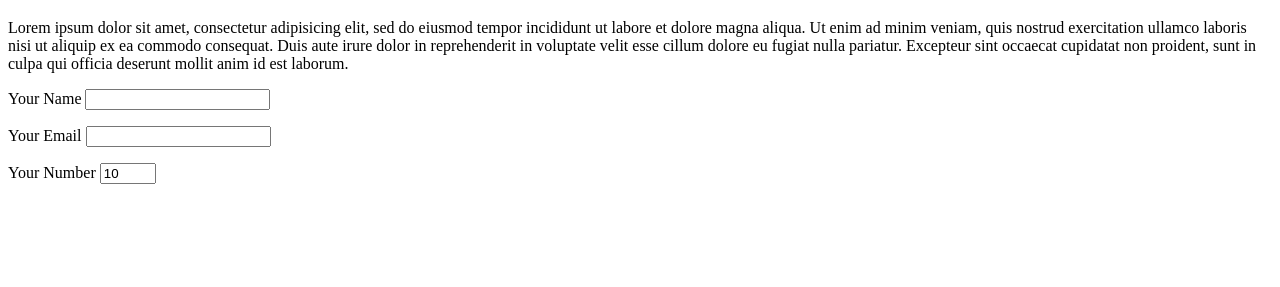
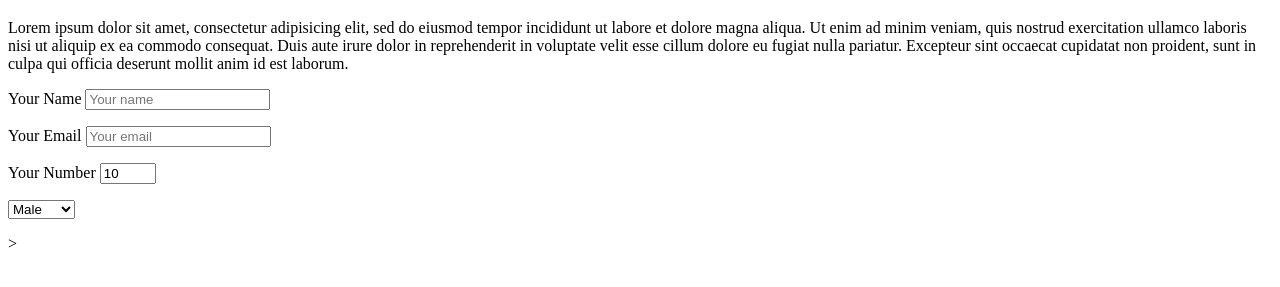
Before and after one commit to tigamadou/microverse_ia_lm, a plain HTML site: page index.html in a window 1280 px wide. Shown: the part 61-348 px from the top of the page. Drawn offline with Linux system fonts and the light colour scheme.

Commit message:
Update index.html
10th and 11th requirements done!

```diff
--- a/index.html
+++ b/index.html
@@ -25,16 +25,22 @@
     <form id="survey-form">
       <p>
         <label for="name" id="name-label">Your Name</label>
-        <input required="" type="text" name="name" id="name">
+        <input required="" type="text" name="name" id="name" placeholder="Your name">
       </p>
       <p>
         <label for="email" id="email-label">Your Email</label>
-        <input required="" type="email" name="email" id="email">
+        <input required="" type="email" name="email" id="email" placeholder="Your email">
       </p>
       <p>
         <label for="number" id="number-label">Your Number</label>
-        <input required="" type="number" name="number" id="number" min="10" max="50" value="10">
+        <input required="" type="number" name="number" id="number" min="10" max="50" value="10" placeholder="Your number">
       </p>
+      <p>
+        <select id="dropdown">
+        <option value="gender">Male</option>
+        <option value="gender">Female</option>
+      </select>
+      </p>>
     </form>
     <script  src="js/index.js"></script>
   </body>
```
